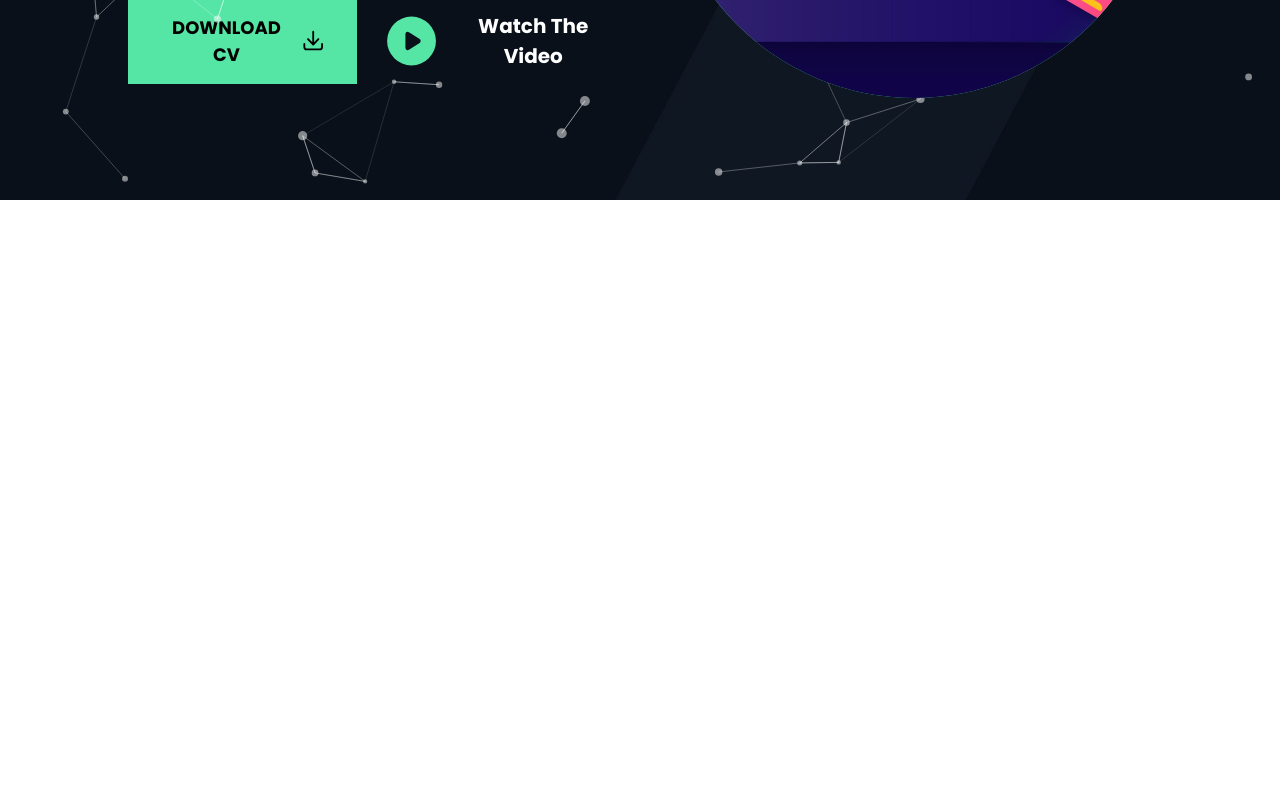
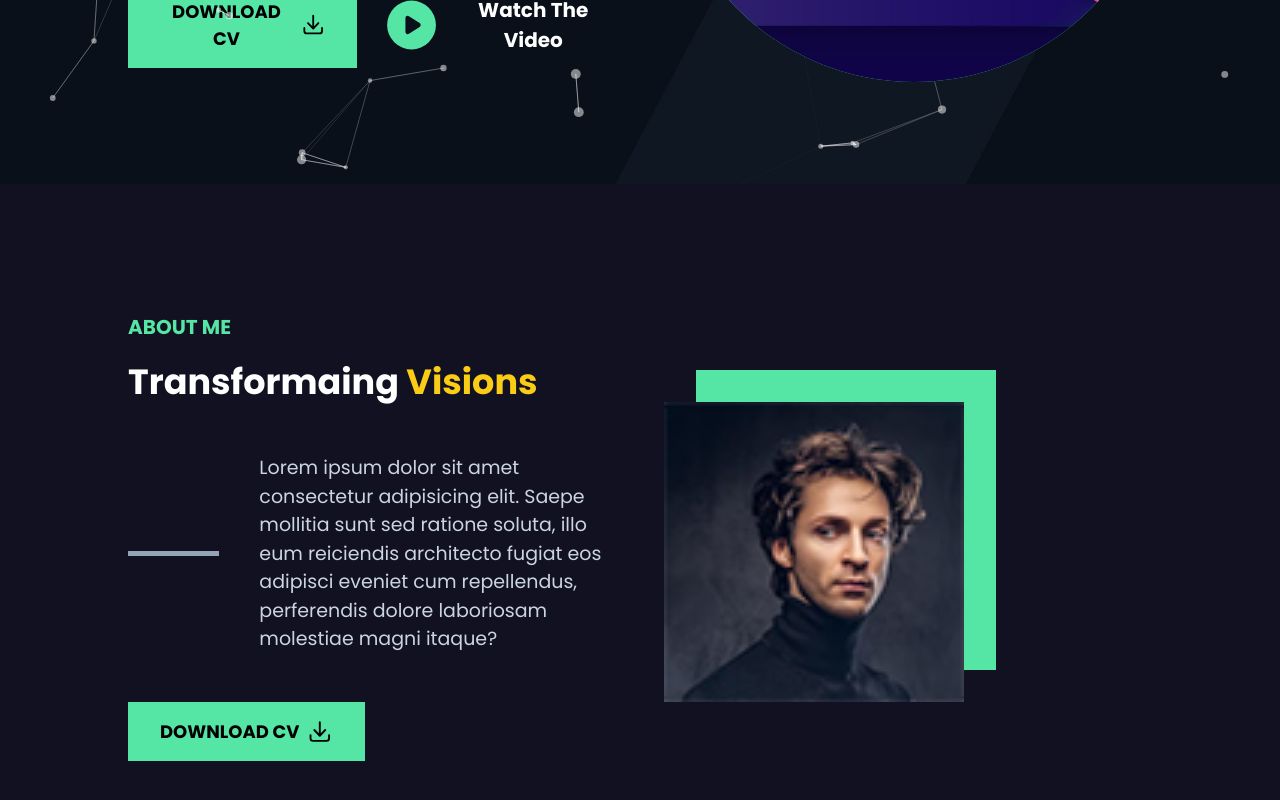
Before and after one commit to constdeveloper24/portfolio, a Next.js app: page / in a window 1280 px wide. Shown: the part 600-1400 px from the top of the page. Before the commit the page ends 800 px from the top, so only its background shows below. Built offline with nearby package versions, Linux system fonts and the light colour scheme.

Commit message:
feat: add about section

```diff
--- /dev/null
+++ b/components/About.tsx
@@ -0,0 +1,45 @@
+import { ArrowDownTrayIcon } from "@heroicons/react/20/solid";
+import Image from "next/image";
+import React from "react";
+
+const About = () => {
+  return (
+    <div className="bg-[#121121] pb-[3rem] pt-[4rem] md:pt-[8rem]">
+      <div className="grid grid-cols-1 md:grid-cols-2 w-[80%] mx-auto gap-[3rem] items-center">
+        <div>
+          <h1 className="text-[20px] font-bold uppercase text-[#55e6a5] mb-[1rem]">
+            ABOUT ME
+          </h1>
+          <h2 className="text-[25px] md:text-[35px] 1g:text-[45px] md:leading-[3rem] leading-[2rem] capitalize mb-[3rem] font-bold text-white">
+            Transformaing <span className="text-yellow-400">Visions</span>
+          </h2>
+          <div className="mb-[3rem] flex items-center md:space-x-10">
+            <span className="w-[100px] hidden md:block h-[5px] bg-slate-400 reounded-sm"></span>
+            <p className="text-[19px] text-slate-300 w-[80%]">
+              Lorem ipsum dolor sit amet consectetur adipisicing elit. Saepe
+              mollitia sunt sed ratione soluta, illo eum reiciendis architecto
+              fugiat eos adipisci eveniet cum repellendus, perferendis dolore
+              laboriosam molestiae magni itaque?
+            </p>
+          </div>
+          <button className="px-[2rem] hover:bg-yellow-400 transition-all duration-200 py-[1rem] text-[18px] font-bold uppercase bg-[#55e6a5] text-black flex items-center space-x-2">
+            <p>Download Cv</p>
+            <ArrowDownTrayIcon className="w-[1.6rem] h-[1.7rem] text-black" />
+          </button>
+        </div>
+        <div className="1g:w-[500px] mx-auto md:mx-0 mt-[2rem] 1g:mt-0 1g:h-[500px] w-[300px] h-[300px] relative">
+          <Image
+            src="/images/c1.jpg"
+            alt="user"
+            layout="fill"
+            objectFit="contain"
+            className="relative z-[11] w-[100%] h-[100%] abject-contain"
+          />
+          <div className="absolute w-[100%] h-[100%] z-[10] bg-[#55e6a5] top-[-2rem] right-[-2rem]"></div>
+        </div>
+      </div>
+    </div>
+  );
+};
+
+export default About;
--- a/components/Hero.tsx
+++ b/components/Hero.tsx
@@ -6,7 +6,7 @@ import { ArrowDownTrayIcon, PlayCircleIcon } from "@heroicons/react/20/solid";
 
 const Hero = () => {
   return (
-    <div className="h-[88vh] bg-[url('/images/banner.jpg')] bg-cover bg-center">
+    <div className="h-[88vh] bg-[url('/images/banner.jpg')] mt-[10vh] bg-cover bg-center">
       <Particle />
       <div className="w-[80%] grid-cols-2 mx-auto grid 1g:grid-cols-2 gap-[3rem] h-[100%] items-center">
         <div>
--- a/components/Nav.tsx
+++ b/components/Nav.tsx
@@ -7,7 +7,7 @@ interface Props {
 
 const Nav = ({ openNav }: Props) => {
   return (
-    <div className="w-[100%] sticky z-[10000] top-0 h-[12vh] bg-[#141c27] shadow-md">
+    <div className="w-[100%] fixed z-[10000] top-0 h-[12vh] bg-[#141c27] shadow-md">
       <div className="flex items-center justify-between w-[80%] mx-auto h-[100%]">
         <h1 className="flex-[0.6] cursor-pointer text-[25px] text-white font-bold">
           WEB
--- a/pages/index.tsx
+++ b/pages/index.tsx
@@ -1,3 +1,4 @@
+import About from "@/components/About";
 import Hero from "@/components/Hero";
 import MobileNav from "@/components/MobileNav";
 import Nav from "@/components/Nav";
@@ -16,6 +17,10 @@ const HomePage = () => {
         <Nav openNav={openNav} />
         {/* Hero section */}
         <Hero />
+        <div className="relative z-[30]">
+          {/* About */}
+          <About />
+        </div>
       </div>
     </div>
   );
```
